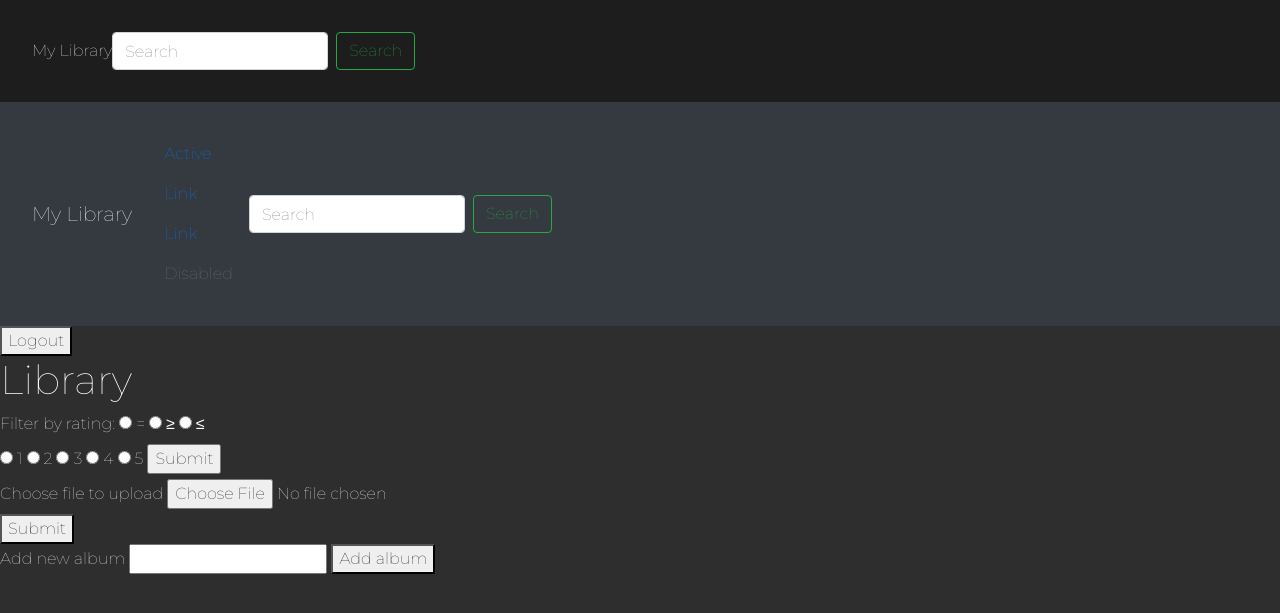
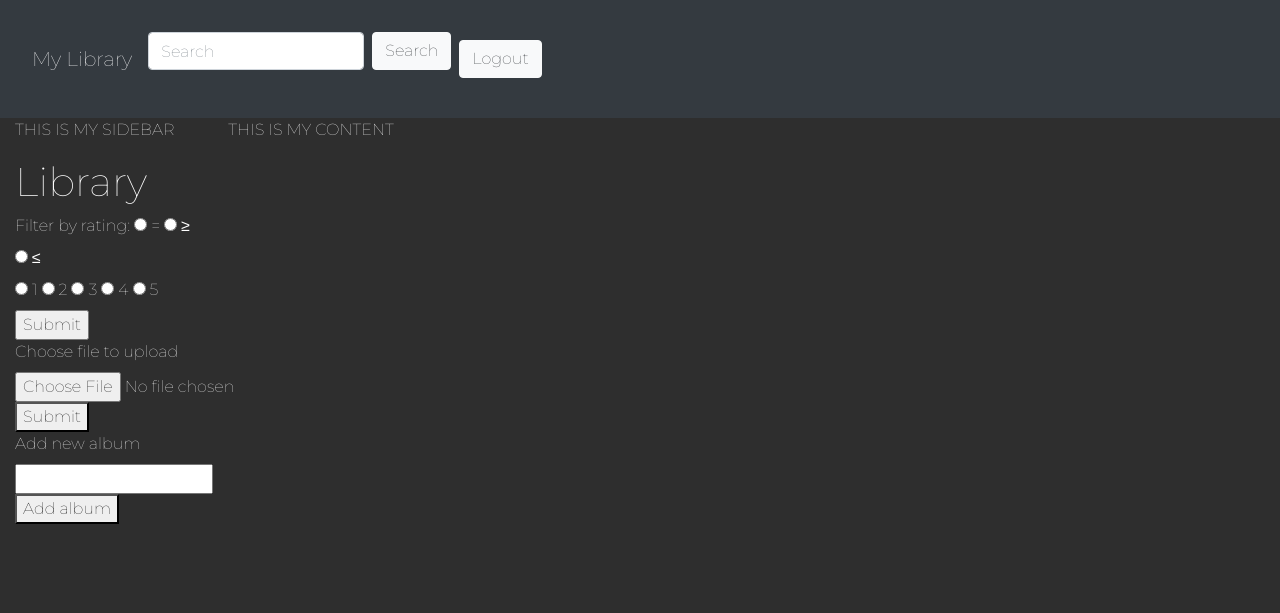
Before and after one commit to amytrick/Ember-with-Angular, a Flask app: page /library in a window 1280 px wide. Shown: the top 613 px of the page. Run offline with Flask 2, Linux system fonts and the light colour scheme; the visitor is signed in with stand-in values (Sample User, id 1); data that the repository does not hold is empty; some libraries are stand-ins or nearby versions.

Commit message:
basic containers

```diff
--- a/server.py
+++ b/server.py
@@ -1,10 +1,11 @@
 """Server for photo management app."""
 
 import os
-from flask import Flask, render_template, request, flash, session, redirect, jsonify
+from flask import Flask, render_template, request, flash, session, redirect, json, jsonify
 from model import connect_to_db
 import crud
 from datetime import datetime
+
 
 import cloudinary
 import cloudinary.uploader
@@ -68,7 +69,7 @@ def add_user():
     else:
         flash("Email is already associated with an account. Try again")
     return redirect("/")
-    # return json.dumps({'status':'OK','user':user,'pass':password});
+    # return json.dumps({'status':'OK','user':fname,'pass':password});
 
 
 @app.route("/login")
@@ -96,6 +97,8 @@ def confirm_credentials():
             flash('Login successful!')
             # current_user_id = session.get('current_user')
             return redirect("/library")
+            # return json.dumps({'status':'OK','email':email,'pass':password});
+
 
 
 @app.route("/logout", methods=["POST"])
@@ -303,11 +306,12 @@ def display_album(album_id):
     """Display photos in a selected album"""
 
     album = crud.get_album_by_id(album_id)
+    albums = crud.get_albums_by_user_id(session.get('user_id'))
     photoalbum = album.photos
 
     global current_photo_list
     current_photo_list = photoalbum
-    return render_template("album_details.html", album=album, photoalbum=photoalbum)
+    return render_template("album_details.html", album=album, albums=albums, photoalbum=photoalbum)
 
 
 @app.route("/rename-album/<album_id>", methods=["POST"])
--- a/templates/base.html
+++ b/templates/base.html
@@ -25,76 +25,45 @@
   </head>
   <body>
 
-    <header class="header">
-      <nav class="navbar navbar-expand-lg navbar-dark bg-dark>
-        <a class="navbar-brand" href="/return_to_library">My Library</a>
-        <button class="navbar-toggler" type="button" data-toggle="collapse" data-target="#navbarSupportedContent" aria-controls="navbarSupportedContent" aria-expanded="false" aria-label="Toggle navigation">
-          <span class="navbar-toggler-icon"></span>
-        </button>
 
-        <!-- <div class="collapse navbar-collapse" id="navbarSupportedContent">
-          <ul class="navbar-nav mr-auto">
-            <li class="nav-item active">
-              <a class="nav-link" href="#">Home <span class="sr-only">(current)</span></a>
-            </li>
-            <li class="nav-item">
-              <a class="nav-link" href="#">Link</a>
-            </li>
-            <li class="nav-item dropdown">
-              <a class="nav-link dropdown-toggle" href="#" id="navbarDropdown" role="button" data-toggle="dropdown" aria-haspopup="true" aria-expanded="false">
-                Dropdown
-              </a>
-              <div class="dropdown-menu" aria-labelledby="navbarDropdown">
-                <a class="dropdown-item" href="#">Action</a>
-                <a class="dropdown-item" href="#">Another action</a>
-                <div class="dropdown-divider"></div>
-                <a class="dropdown-item" href="#">Something else here</a>
-              </div>
-            </li>
-            <li class="nav-item">
-              <a class="nav-link disabled" href="#">Disabled</a>
-            </li>
-          </ul> -->
-          <form class="form-inline my-2 my-lg-0" action="/search" method="POST">
-            <input class="form-control mr-sm-2" type="search" placeholder="Search" aria-label="Search" name="search">
-            <button class="btn btn-outline-success my-2 my-sm-0" type="submit">Search</button>
-          </form>
-        </div>
-      </nav>
-    </header>
 
         <nav class="navbar navbar-expand-lg navbar-dark bg-dark">
           <a class="navbar-brand" href="/return_to_library">My Library</a>
             <button class="navbar-toggler" type="button" data-toggle="collapse" data-target="#navbarSupportedContent" aria-controls="navbarSupportedContent" aria-expanded="false" aria-label="Toggle navigation">
               <span class="navbar-toggler-icon"></span>
             </button>
-
-      <ul class="nav flex-column">
-        <li class="nav-item">
-          <a class="nav-link active" href="#">Active</a>
-        </li>
-        <li class="nav-item">
-          <a class="nav-link" href="#">Link</a>
-        </li>
-        <li class="nav-item">
-          <a class="nav-link" href="#">Link</a>
-        </li>
-        <li class="nav-item">
-          <a class="nav-link disabled" href="#">Disabled</a>
-        </li>
-      </ul>
-
+            <ul class=navbar-nav ml-auto>
+              <div>
                 <form class="form-inline my-2 my-lg-0" action="/search" method="POST">
                   <input class="form-control mr-sm-2" type="search" placeholder="Search" aria-label="Search" name="search">
-          <button class="btn btn-outline-success my-2 my-sm-0" type="submit">Search</button>
+                  <button class="btn btn-light my-2 my-sm-0" type="submit">Search</button>
                 </form>
               </div>
+              <div class="p-2">
+                <form class="ml-auto" action="/logout" method="POST">
+                  <button class="btn btn-light my-2 my-sm-0">Logout</button>
+                </form>
+              </div>
+            </ul>
         </nav>
+    </div>
 
-    <div>
-      <form action="/logout" method="POST">
-        <button>Logout</button>
-      </form>
+
+    <div class="container-fluid">
+      <div class="row">
+        <div class="col-2">
+          <p> THIS IS MY SIDEBAR</p>
+          {% block sidebar %}
+
+          {% endblock %}
+        </div>
+        <div class="col-10">
+          <p>THIS IS MY CONTENT</p>
+          {% block body %}
+
+          {% endblock %}
+        </div>
+      </div>
     </div>
 
 
@@ -110,10 +79,7 @@
       </form>
     </div> -->
 
-    {% block body %}
 
-
-    {% endblock %}
 
     {% block after_body %}{% endblock %}
     <script src="/static/JS/photos.js"></script>
--- a/templates/library.html
+++ b/templates/library.html
@@ -5,7 +5,7 @@ Library
 {% endblock %}
 
 
-{% block body %}
+{% block sidebar %}
   <h1>Library</h1>
 
   <div>
@@ -61,22 +61,19 @@ Library
       </ul>
     </div>
   {% endfor %}
+{% endblock %}
 
 
 
+{% block body %}
 
   {% for photo in photos %}
-
     <div class="library">
-
       <div id="date">{{photo.print_date}}</div>
-
         <a href="/photodetails/{{photo.photo_id}}">
           <img class="library-img" id="library-id" src= {{ photo.path }}>
         </a>
-
     </div>
-
   {% endfor %}
 
 
```
Also changed, not shown: templates/album_details.html (+16 -2 lines), templates/landingpage.html (+6 -6 lines), templates/photo_details.html (+9 -5 lines), static/JS/photos.js (line endings or trailing spaces). Lines whose indentation alone changed are shown as unchanged.
